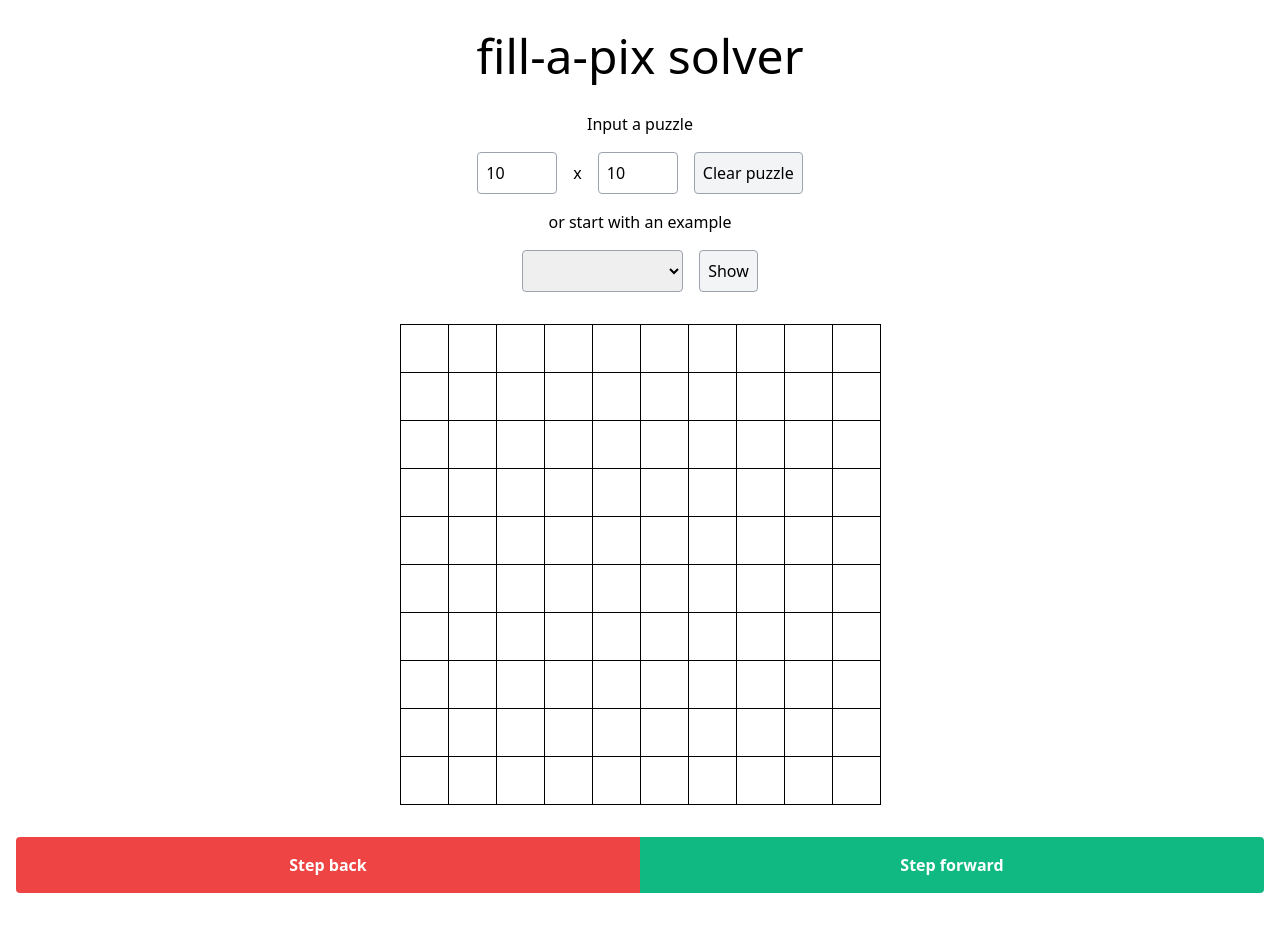
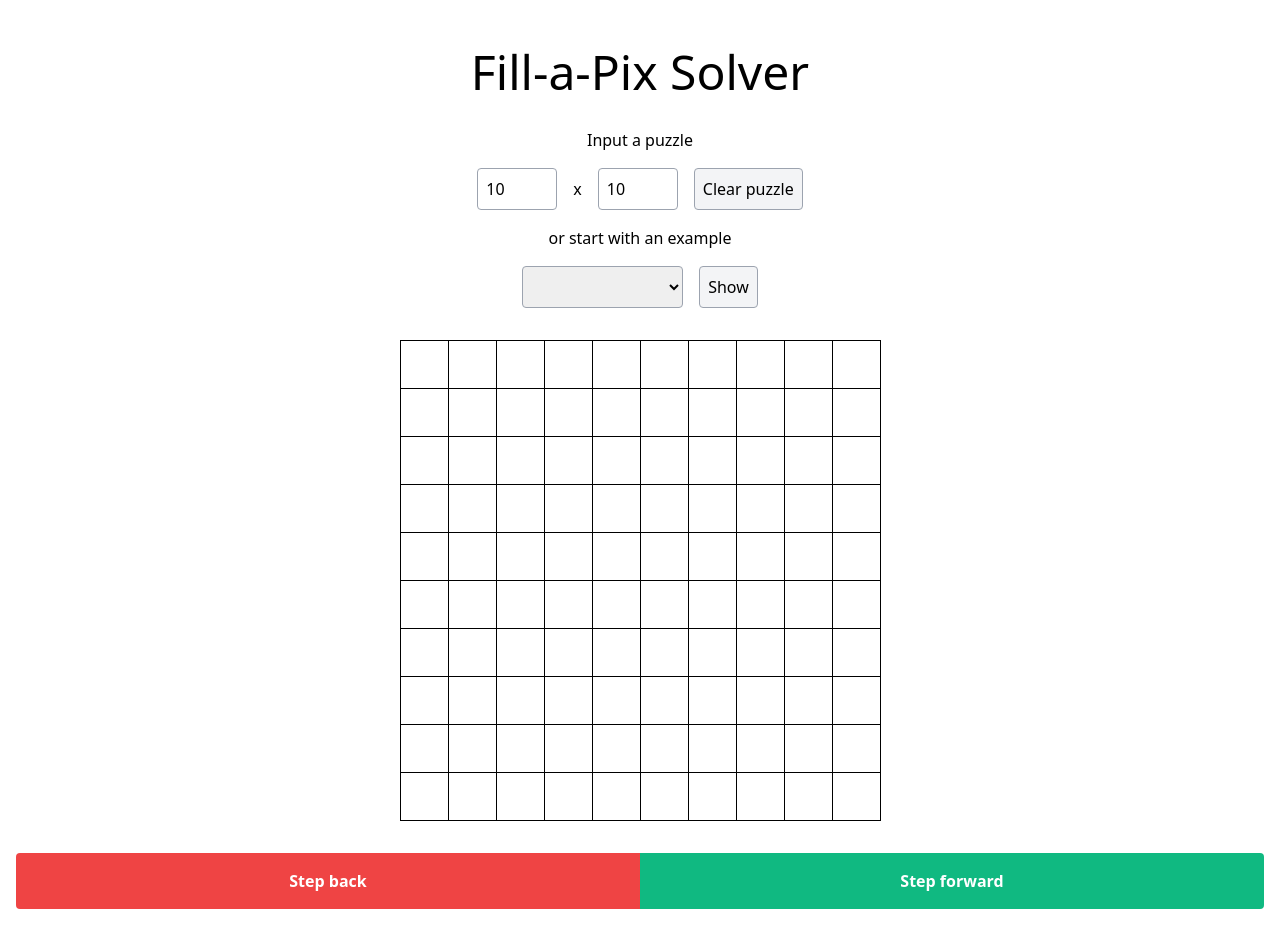
Before and after one commit to jsborjesson/conceptis-puzzle-solver, a Vue app: page / in a window 1280 px wide. Shown: the top 948 px of the page. Built offline with nearby package versions, Linux system fonts and the light colour scheme.

Commit message:
Fix spacing between elements

```diff
--- a/src/App.vue
+++ b/src/App.vue
@@ -1,5 +1,4 @@
 <template>
-  <h1 class="mt-8 text-5xl text-center">fill-a-pix solver</h1>
   <FillAPix />
 </template>
 
--- a/src/components/FillAPix.vue
+++ b/src/components/FillAPix.vue
@@ -1,5 +1,8 @@
 <template>
-  <div class="flex flex-col items-center justify-center my-8 space-y-4">
+  <div class="px-4 py-12 space-y-8">
+    <h1 class="text-5xl text-center">Fill-a-Pix Solver</h1>
+
+    <div class="flex flex-col items-center space-y-4">
       <span>Input a puzzle</span>
 
       <div class="flex items-center justify-center space-x-4">
@@ -20,7 +23,7 @@
     </div>
 
     <!-- Grid -->
-  <table class="mx-auto my-8 border-t border-l border-black">
+    <table class="mx-auto border-t border-l border-black">
       <tr v-for="(rows, row) in puzzle" :key="row">
         <td
           v-for="(square, col) in rows"
@@ -35,9 +38,10 @@
     </table>
 
     <!-- Solver buttons -->
-  <div class="flex px-4 mb-12">
+    <div class="flex">
       <button class="flex-1 p-4 font-bold text-white bg-red-500 rounded-l active:bg-red-700" @click="stepBack">Step back</button>
       <button class="flex-1 p-4 font-bold text-white bg-green-500 rounded-r active:bg-green-700" @click="stepForward">Step forward</button>
+    </div>
   </div>
 </template>
 
```
Lines whose indentation alone changed are shown as unchanged.
